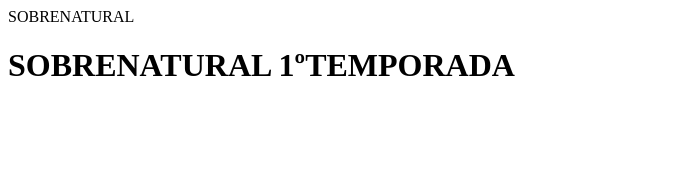
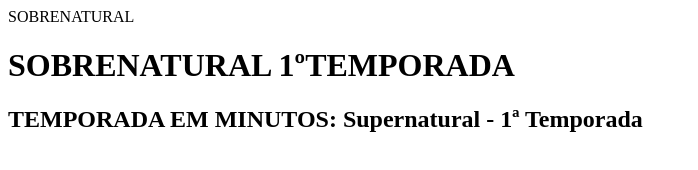
Before and after one commit to Mbia308/Sobrenatural, a plain HTML site: page index.html in a window 1280 px wide. Shown: the whole page, without its empty margins (0-698 px from the left). Drawn offline with Linux system fonts and the light colour scheme.

Commit message:
<h2>TEMPORADA EM MINUTOS: Supernatural - 1ª Temporada</h2>

```diff
--- a/index.html
+++ b/index.html
@@ -1,3 +1,5 @@
 <header>SOBRENATURAL</header>
 
 <h1>SOBRENATURAL 1ºTEMPORADA</h1>
+
+<h2>TEMPORADA EM MINUTOS: Supernatural - 1ª Temporada</h2>
```
